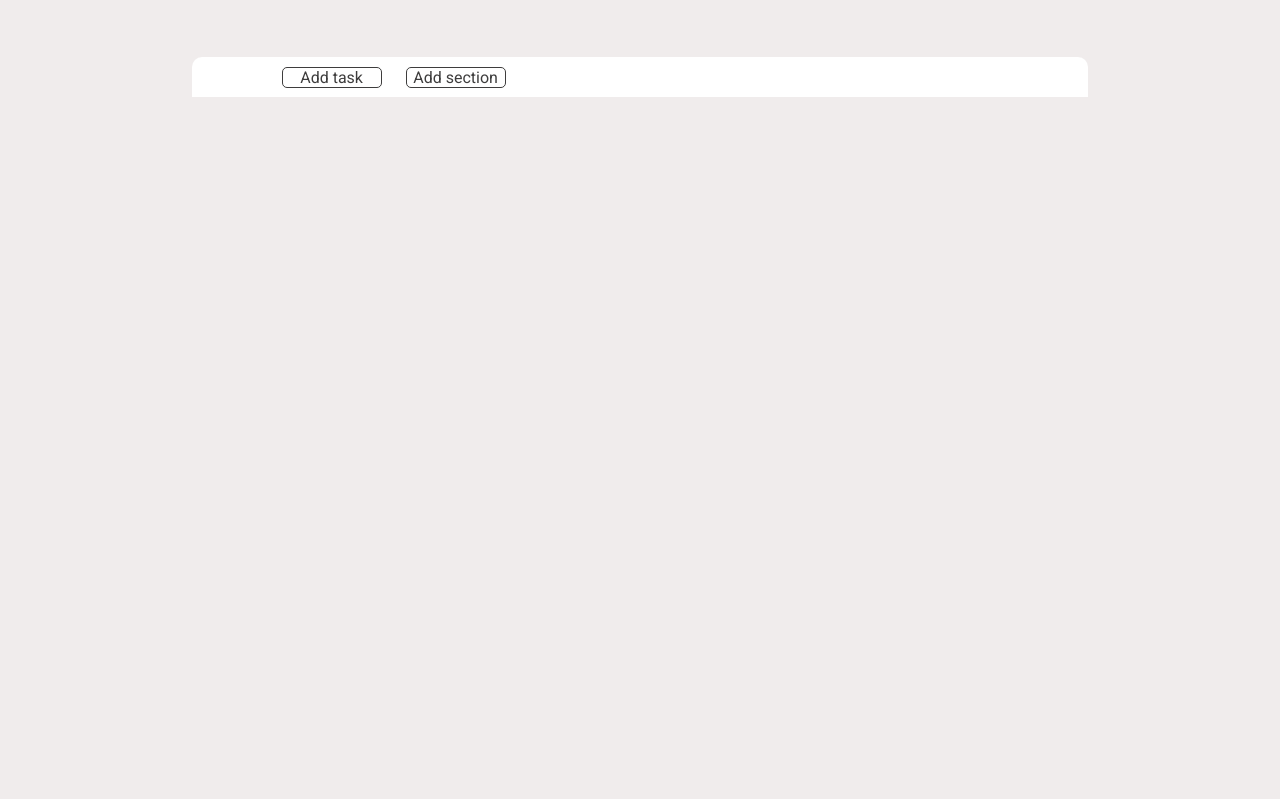
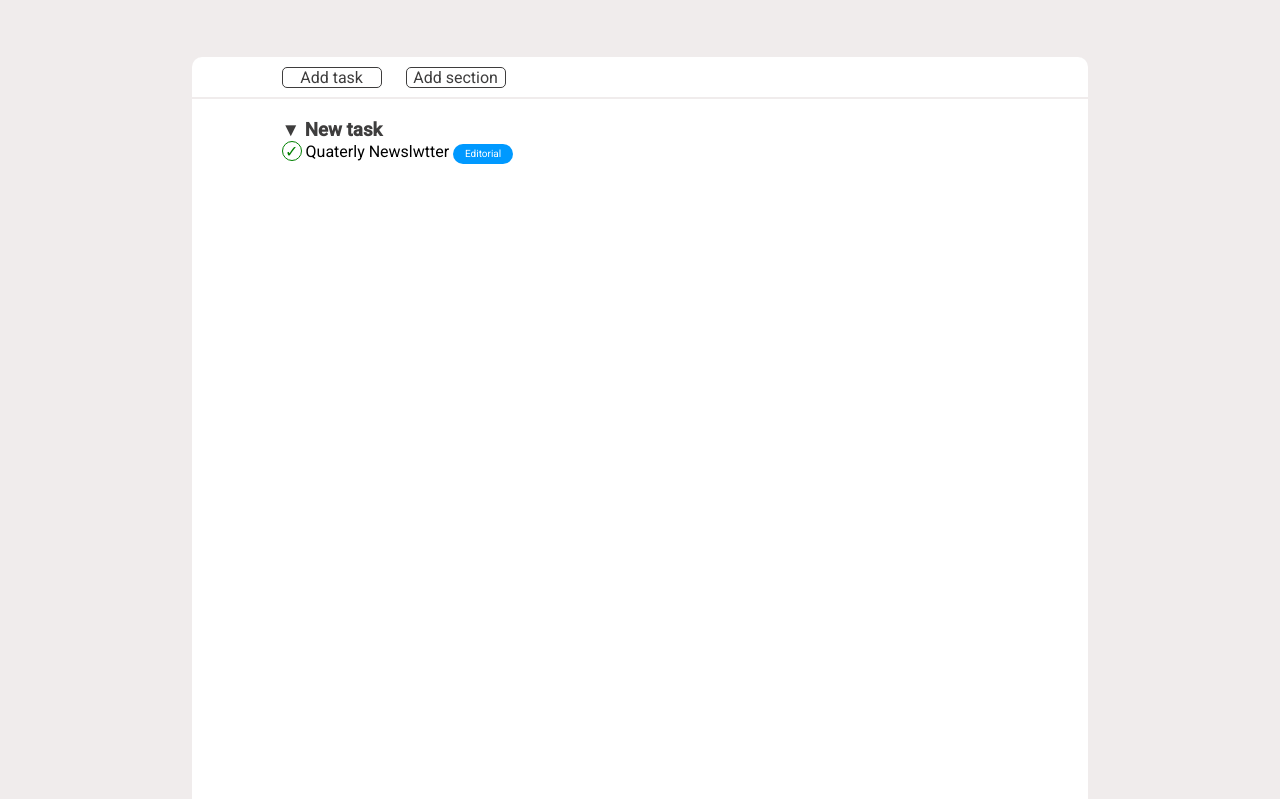
Before and after one commit to orlandomanfredini/html-css-toboolist, a plain HTML site: page index.html in a window 1280 px wide. Shown: the part 83-882 px from the top of the page. Before the commit the page ends 800 px from the top, so only its background shows below. Drawn offline with Linux system fonts and the light colour scheme; a web font is replaced by a local one.

Commit message:
creazione section: new task

```diff
--- a/css/style.css
+++ b/css/style.css
@@ -33,7 +33,7 @@ header{
     margin-left: 5px;
 }
 
-section{
+.input-section{
     width: 70%;
     height: 40px;
     background-color: white;
@@ -68,3 +68,43 @@ a:hover{
 .link-section{
     margin-left: 20px;
 }
+
+.main-section{
+    background-color: white;
+    width: 70%;
+    height: 700px;
+    margin: 0 auto;
+    margin-top: 2px;
+
+}
+
+.new-task{
+    padding-top: 20px;
+}
+
+h3{
+    color:rgb(62, 61, 61);
+}
+
+.icon{
+    text-align: center;
+    display: inline-block;
+    width: 20px;
+    height: 20px;
+    color: green;
+    border-radius: 50%;
+    border: 1px solid green;
+}
+
+.sector{
+    display: inline-block;
+    width: 60px;
+    height: 20px;
+    line-height: 20px;
+    background-color: rgb(0, 153, 255);
+    border-radius: 10px;
+    color: white;
+    font-size: 10px;
+    text-align: center;
+
+}
--- a/index.html
+++ b/index.html
@@ -15,14 +15,24 @@
         <span class="logo-title">Toboolist</span>
     </header>
     <main> <!--contenuto centrale-->
-        <section> <!--sezione input-->
+        <section class="input-section"> <!--sezione input-->
             <div class="container">
                 <a class="link-task" href="#">Add task</a>
                 <a class="link-section" href="#">Add section</a>
             </div>
-
         </section>
-
+        <section class="main-section">
+            <div class="new-task"> <!--new task-->
+                <div class="container">
+                    <h3>&#9660; New task</h3>
+                    <div>
+                        <span class="icon">&check;</span>
+                        Quaterly Newslwtter
+                        <span class="sector">Editorial</span>
+                    </div>
+                </div>
+            </div>
+        </section>
     </main>
 
 
```
